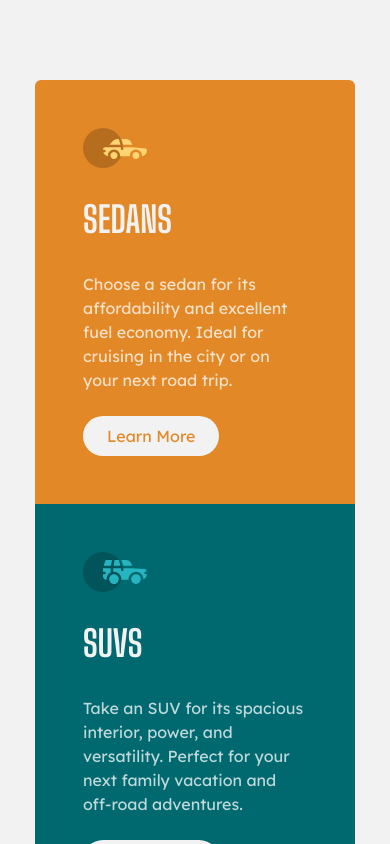
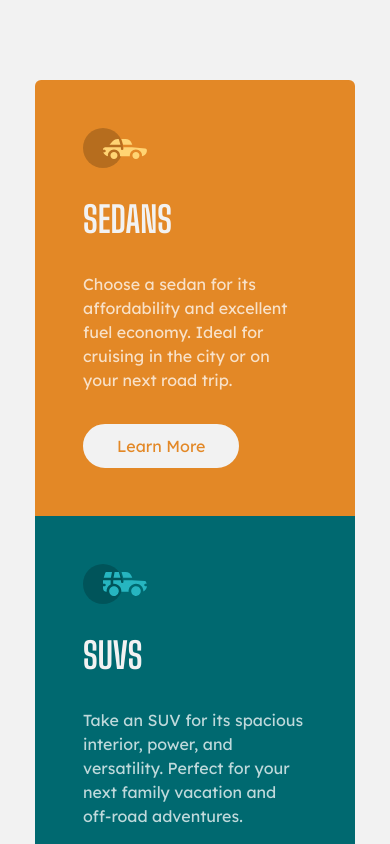
Before and after one commit to CamronWithrow/preview-card, a Next.js app: page / in a window 390 px wide. Shown: the top 844 px of the page. Built offline with nearby package versions, Linux system fonts and the light colour scheme.

Commit message:
adjusted responsiveness

```diff
--- a/app/page.jsx
+++ b/app/page.jsx
@@ -9,6 +9,8 @@ const carList = [
     id: 0,
     bgAccent: "bg-bright-orange",
     textAccent: "text-bright-orange",
+    active:
+      "hover:bg-bright-orange hover:text-inherit focus:bg-bright-orange focus:text-inherit",
     icon: sedanIcon,
     title: "Sedans",
     description:
@@ -18,6 +20,8 @@ const carList = [
     id: 1,
     bgAccent: "bg-dark-cyan",
     textAccent: "text-dark-cyan",
+    active:
+      "hover:bg-dark-cyan hover:text-inherit focus:bg-dark-cyan focus:text-inherit",
     icon: suvIcon,
     title: "SUVs",
     description:
@@ -27,6 +31,8 @@ const carList = [
     id: 2,
     bgAccent: "bg-very-dark-cyan",
     textAccent: "text-very-dark-cyan",
+    active:
+      "hover:bg-very-dark-cyan hover:text-inherit focus:bg-very-dark-cyan focus:text-inherit",
     icon: luxuryIcon,
     title: "Luxury",
     description:
@@ -36,13 +42,13 @@ const carList = [
 
 export default function App() {
   return (
-    <main className="flex max-w-max flex-col overflow-hidden rounded-md md:flex-row">
+    <main className="flex max-w-max flex-col overflow-hidden rounded-md md:h-[500px] md:flex-row ">
       <h1 className="sr-only">Preview Card Component</h1>
       {carList.map((item) => {
         return (
           <section
             key={item.id}
-            className={`${item.bgAccent} mx-auto max-w-xs p-12`}
+            className={`${item.bgAccent} mx-auto flex max-w-xs flex-col p-12`}
           >
             <Image src={item.icon} alt="" />
             <h2 className="my-8 font-heading text-4xl uppercase text-very-light-gray">
@@ -50,7 +56,7 @@ export default function App() {
             </h2>
             <p>{item.description}</p>
             <button
-              className={`${item.textAccent} mt-6 rounded-full bg-very-light-gray px-6 py-2`}
+              className={`${item.textAccent} ${item.active} mt-8 max-w-max rounded-full border-2 border-very-light-gray bg-very-light-gray px-8 py-2 md:mt-auto`}
             >
               Learn More
             </button>
```
